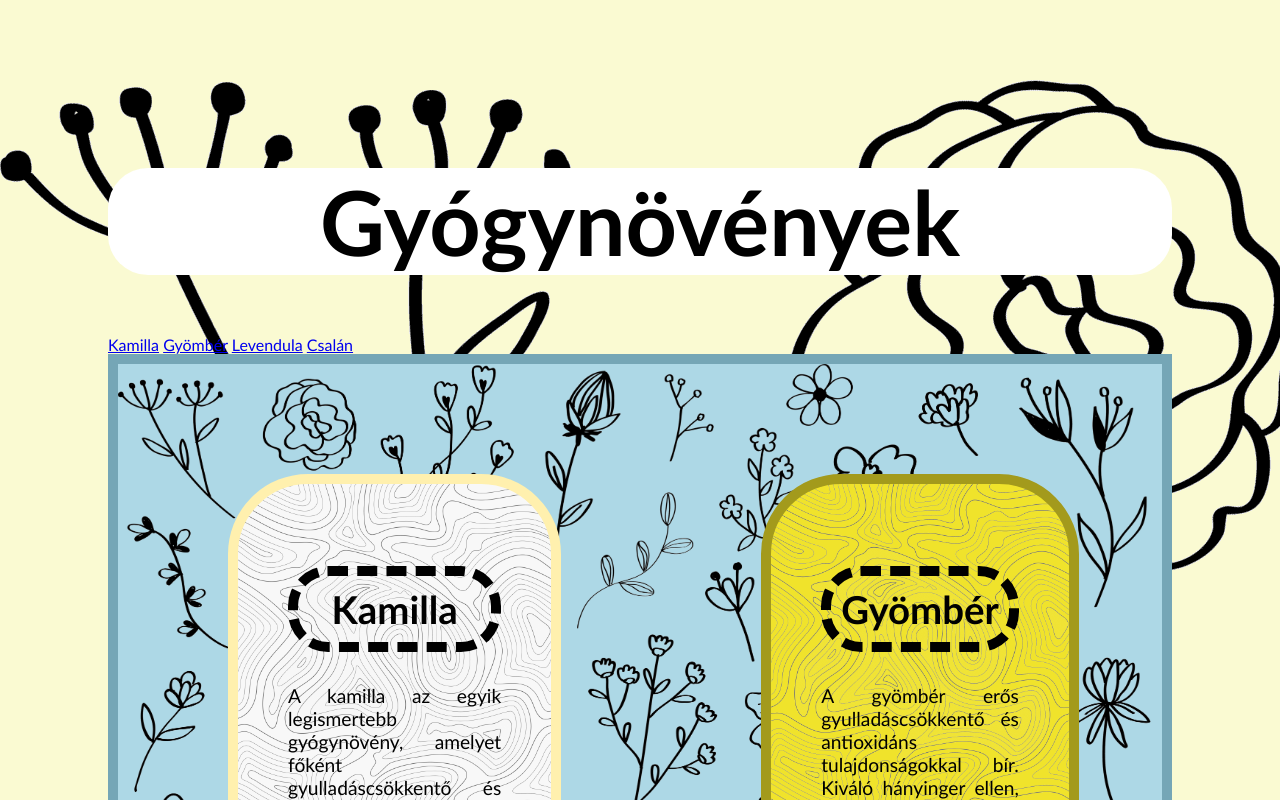
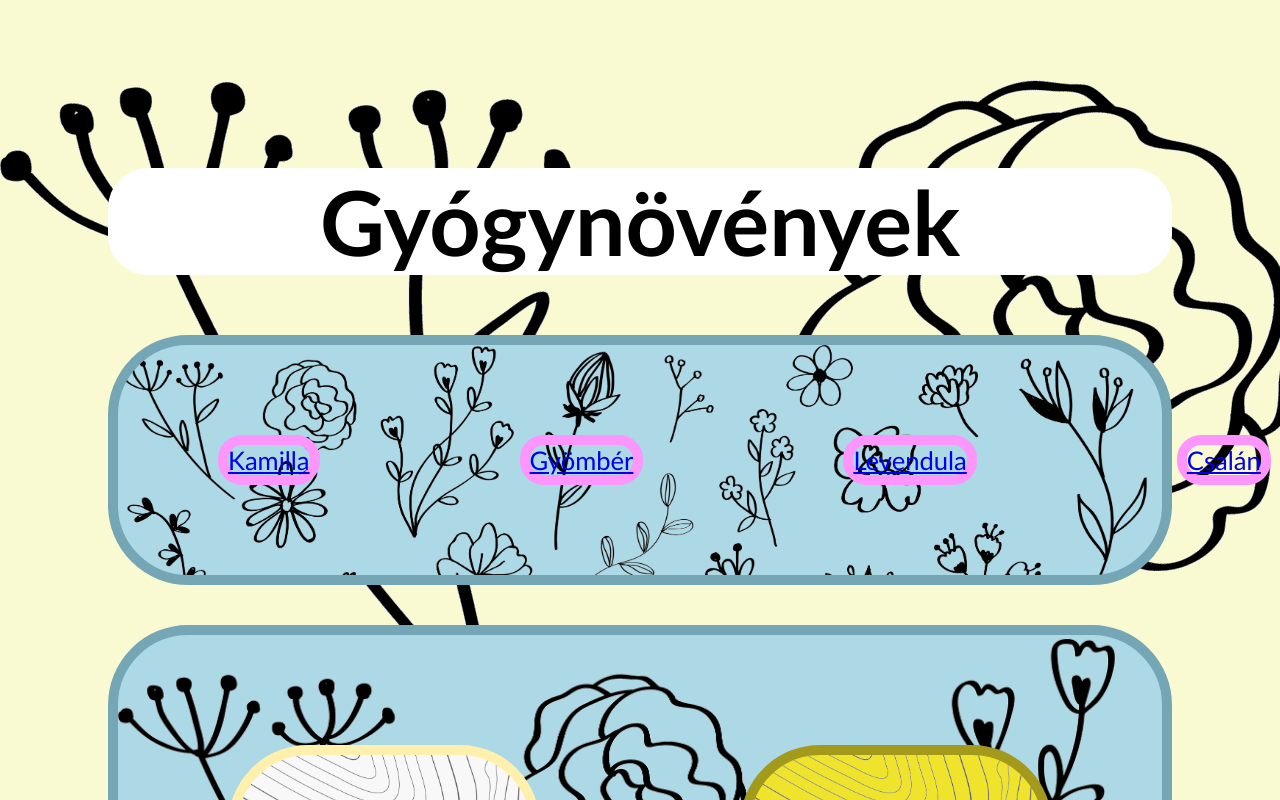
Before and after one commit to adrianhelllo/hetessyadrian_reszp_szorgalmi2, a plain HTML site: page index.html in a window 1280 px wide. Shown: the top 800 px of the page. Drawn offline with Linux system fonts and the light colour scheme.

Commit message:
Navigation placeholder ver.

```diff
--- a/index.html
+++ b/index.html
@@ -12,12 +12,22 @@
       <h1>Gyógynövények</h1>
     </div>
     <nav>
-        <a href="#kamilla">Kamilla</a>
-        <a href="#gyomber">Gyömbér</a>
-        <a href="#levendula">Levendula</a>
-        <a href="#csalan">Csalán</a>
+      <div id="linkek">
+        <div>
+          <a href="#kamilla">Kamilla</a>
+        </div>
+        <div>
+          <a href="#gyomber">Gyömbér</a>
+        </div>
+        <div>
+          <a href="#levendula">Levendula</a>
+        </div>
+        <div>
+          <a href="#csalan">Csalán</a>
+        </div>
+      </div>
     </nav>
-    <div class="tarolo">
+    <div id="tarolo">
       <div id="kamilla">
         <article>
           <h2>Kamilla</h2>
--- a/style.css
+++ b/style.css
@@ -18,8 +18,9 @@
     border: 10px solid rgb(255, 240, 174);
 }
 
-.tarolo {
+#tarolo {
     border: 10px solid rgb(117, 166, 182);
+    border-radius: 10vh;
     padding: 10px;
     display: grid;
     margin: auto;
@@ -28,11 +29,29 @@
     background-image: url(kepek/fohatter.png);
 }
 
-.tarolo div {
+#tarolo div {
     background-image: url(kepek/divhatter.png);
     border-radius: 10vh;
     padding: 50px;
 
+}
+
+#linkek {
+    text-align: center;
+    margin: auto;
+    display: grid;
+    grid-template-columns: 1fr 1fr 1fr 1fr;
+    border: 10px solid rgb(117, 166, 182);
+    border-radius: 10vh;
+    background-color: rgb(173, 216, 230);
+    background-image: url(kepek/fohatter.png);
+    margin-bottom: 5vh;
+}
+
+#linkek a {
+    font-size: 2vw;
+    border: 10px solid rgb(252, 149, 252);
+    border-radius: 3vh
 }
 
 body {
@@ -43,8 +62,8 @@ body {
 }
 
 div {
-    background-repeat: repeat;
-    background-size: contain;
+    background-repeat: no-repeat;
+    background-size: cover;
     margin: 100px;
 }
 
```
